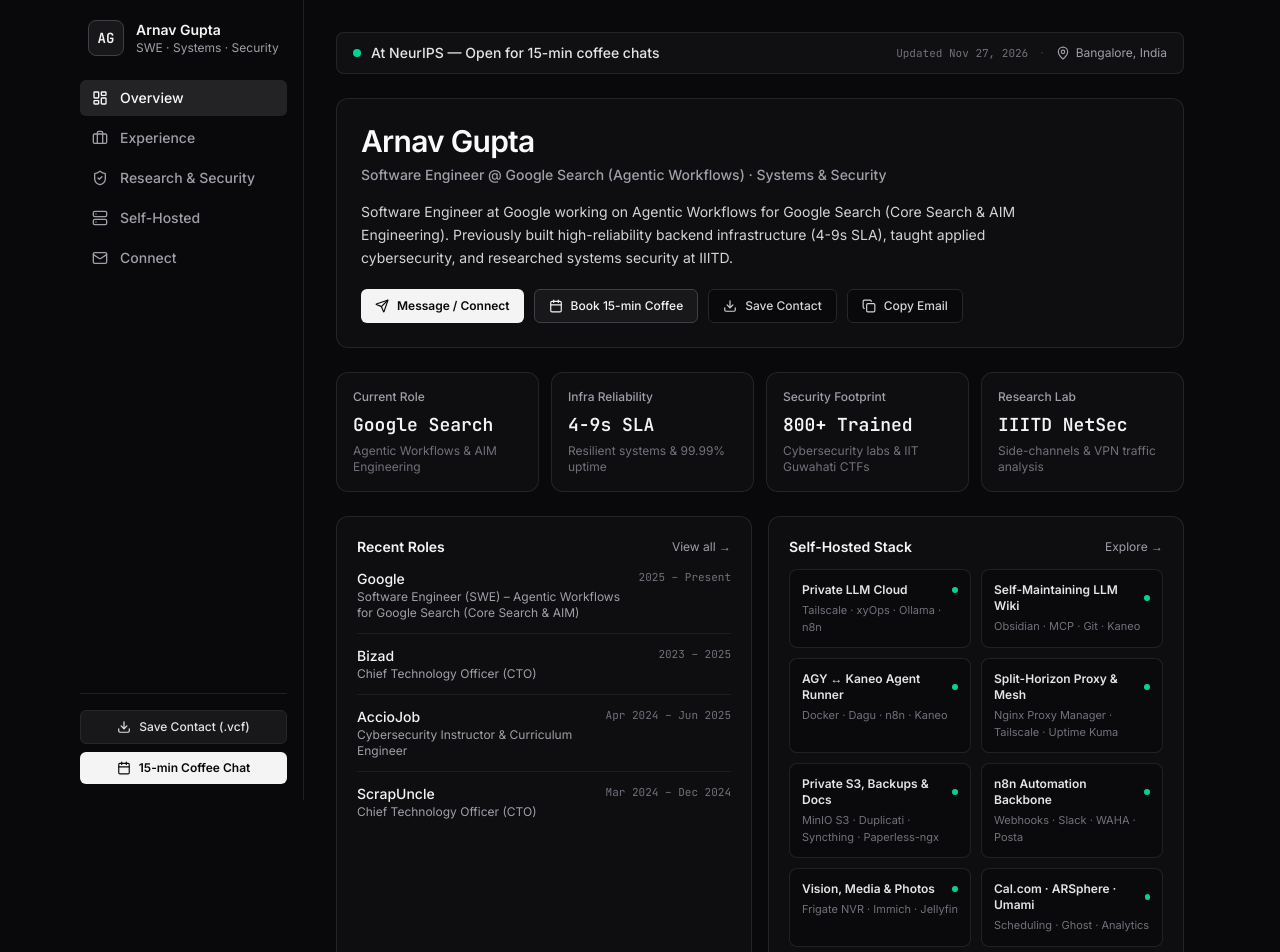
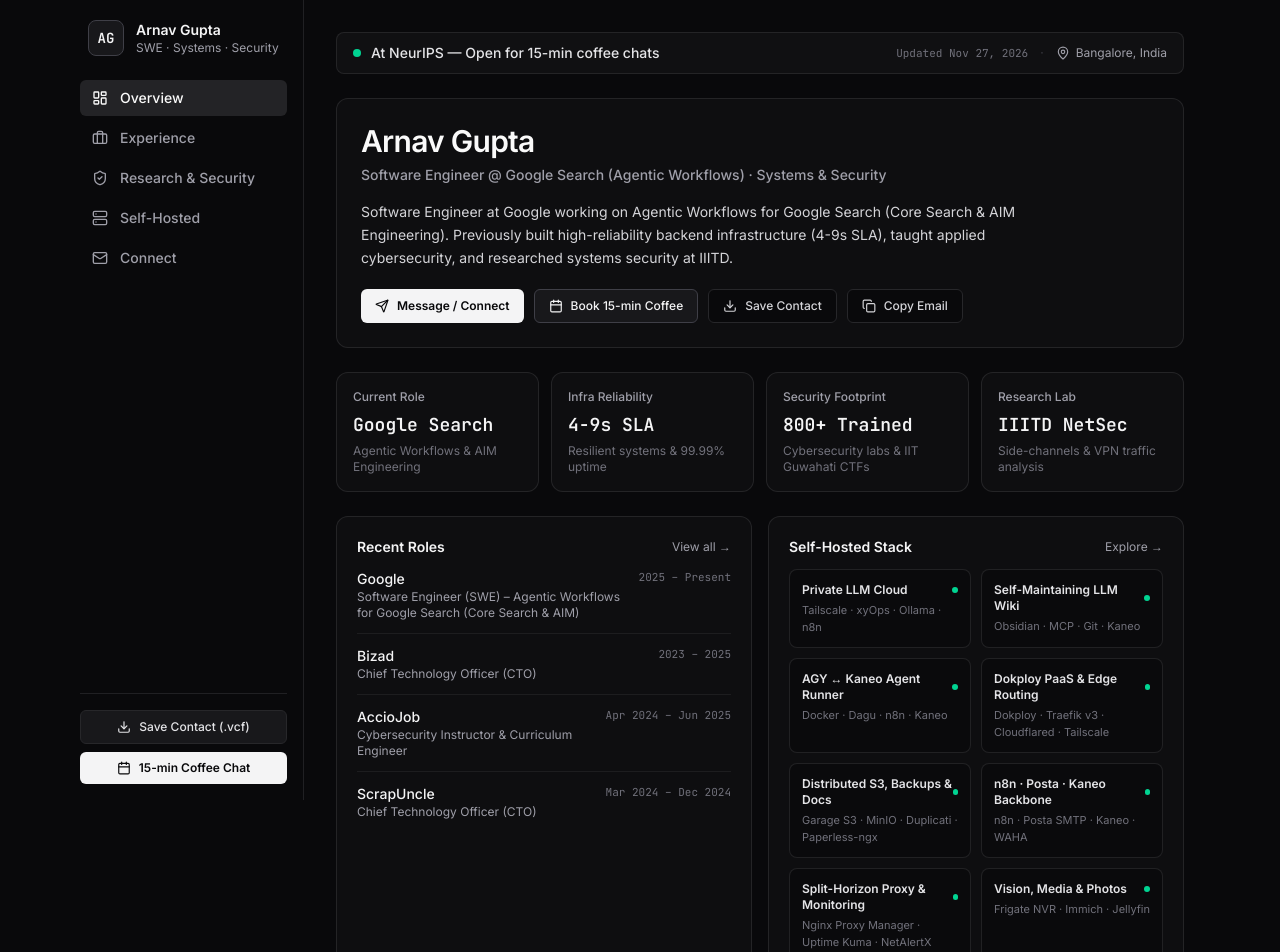
Before and after one commit to arnavgupta2003/arnavgupta2003.github.io, a Next.js app: page / in a window 1280 px wide. Shown: the top 952 px of the page. Built offline with nearby package versions, Linux system fonts and the light colour scheme.

Commit message:
Add Dokploy VPS, Traefik v3, Garage S3, and Cloudflared to Self-Hosted stack

```diff
--- a/src/data/profile.ts
+++ b/src/data/profile.ts
@@ -229,24 +229,31 @@ export const PROFILE = {
       status: "Active",
     },
     {
-      name: "Split-Horizon Proxy & Mesh",
-      category: "Nginx Proxy Manager · Tailscale · Uptime Kuma",
+      name: "Dokploy PaaS & Edge Routing",
+      category: "Dokploy · Traefik v3 · Cloudflared · Tailscale",
       description:
-        "Dual public and internal Nginx Proxy Manager ingress paired with Tailscale mesh VPN, Uptime Kuma alerting, NetAlertX device monitoring, Portainer, and Cockpit.",
+        "Self-hosted VPS PaaS running containerized workloads and preview deployments behind Traefik v3, Cloudflare Zero Trust tunnels, and a Tailscale exit node.",
       status: "Active",
     },
     {
-      name: "Private S3, Backups & Docs",
-      category: "MinIO S3 · Duplicati · Syncthing · Paperless-ngx",
+      name: "Distributed S3, Backups & Docs",
+      category: "Garage S3 · MinIO · Duplicati · Paperless-ngx",
       description:
-        "Self-hosted MinIO S3-compatible object storage, encrypted Duplicati scheduled backups, Syncthing multi-device sync, and Paperless-ngx OCR document archive.",
+        "Garage S3 object storage on VPS paired with MinIO at home, encrypted Duplicati scheduled backups, Syncthing multi-device sync, and Paperless-ngx OCR archive.",
       status: "Active",
     },
     {
-      name: "n8n Automation Backbone",
-      category: "Webhooks · Slack · WAHA · Posta",
+      name: "n8n · Posta · Kaneo Backbone",
+      category: "n8n · Posta SMTP · Kaneo · WAHA",
       description:
-        "Event-driven automation hub powering this portfolio's Connect webhook → #portfolio-inbox Slack alerts, WhatsApp HTTP API (WAHA), and Posta custom SMTP delivery.",
+        "Event-driven automation hub powering this portfolio's Connect webhook → #portfolio-inbox Slack alerts, Posta transactional email delivery, WAHA, and Kanban triage.",
+      status: "Active",
+    },
+    {
+      name: "Split-Horizon Proxy & Monitoring",
+      category: "Nginx Proxy Manager · Uptime Kuma · NetAlertX",
+      description:
+        "Dual public and internal Nginx Proxy Manager ingress paired with Uptime Kuma alerting, NetAlertX network auditing, Portainer, and Cockpit.",
       status: "Active",
     },
     {
```
